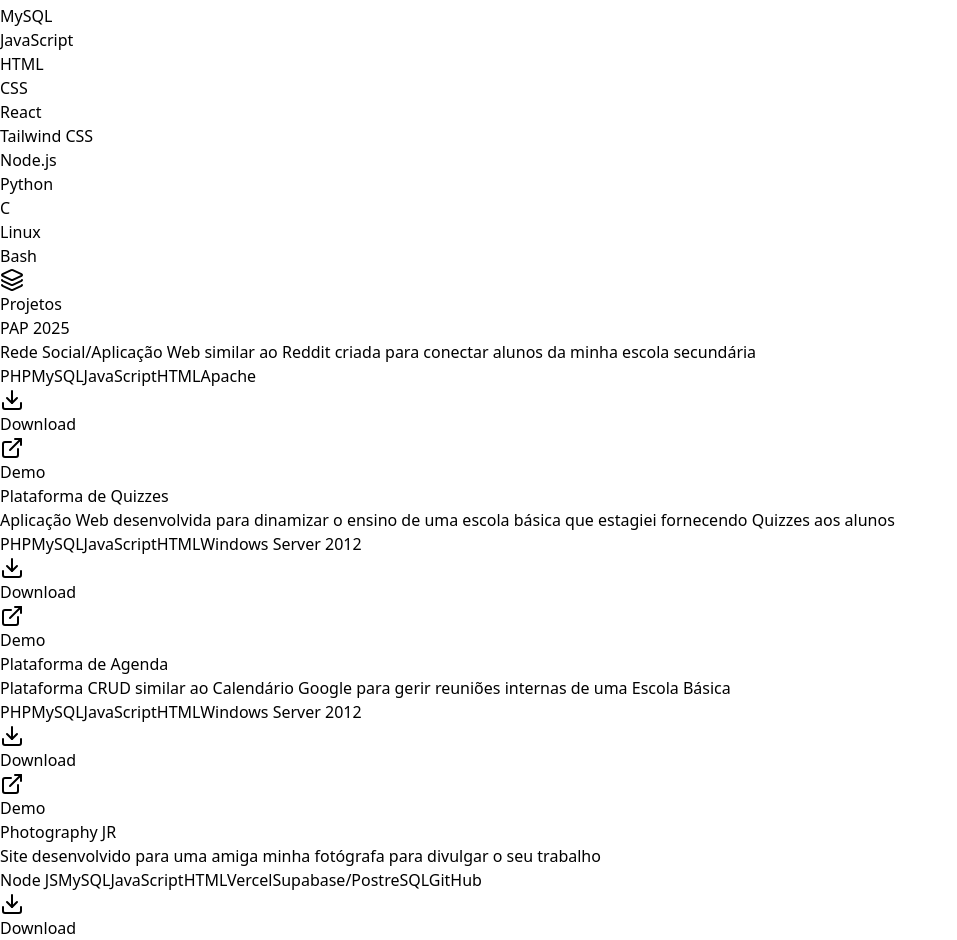
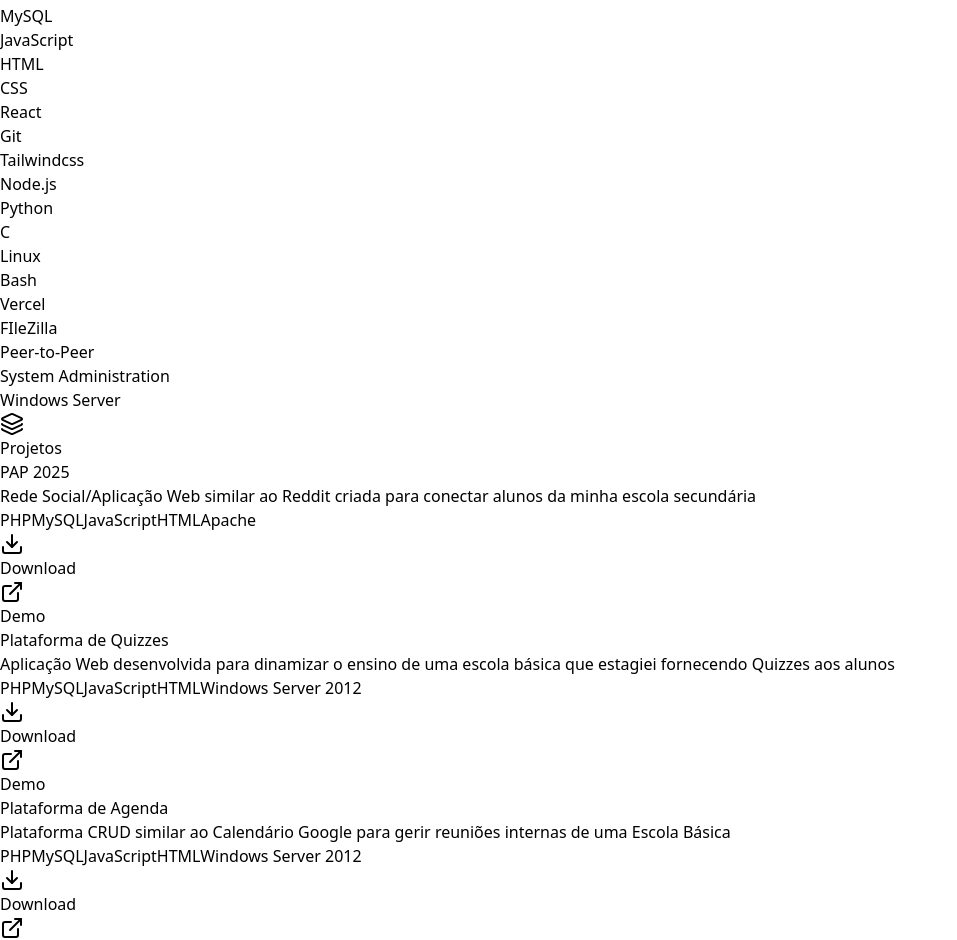
Before and after one commit to sylvzzz/Portfolio, a React (Vite) app: page / in a window 1280 px wide. Shown: the part 404-1344 px from the top of the page, without its empty margins (0-957 px from the left). Built offline with nearby package versions, Linux system fonts and the light colour scheme.

Commit message:
Updating Skills

```diff
--- a/src/app.jsx
+++ b/src/app.jsx
@@ -33,7 +33,7 @@ export default function Portfolio() {
       id: 4,
       name: "Photography JR",
       description: "Site desenvolvido para uma amiga minha fotógrafa para divulgar o seu trabalho",
-      tech: ["Node JS", "MySQL", "JavaScript", "HTML", "Vercel", "Supabase/PostreSQL", "GitHub"],
+      tech: ["Node.js", "MySQL", "JavaScript", "HTML", "Vercel", "Supabase/PostreSQL", "GitHub"],
       downloadUrl: "#",
       demoUrl: "https://photography-jr.vercel.app/"
     },
@@ -64,8 +64,9 @@ export default function Portfolio() {
   ];
 
   const skills = [
-    "PHP", "MySQL", "JavaScript", "HTML", "CSS", "React",
-    "Tailwind CSS", "Node.js", "Python", "C", "Linux", "Bash"
+    "PHP", "MySQL", "JavaScript", "HTML", "CSS", "React", "Git",
+    "Tailwindcss", "Node.js", "Python", "C", "Linux", "Bash", "Vercel", "FIleZilla",
+    "Peer-to-Peer", "System Administration", "Windows Server"
   ];
 
   const socialLinks = [
@@ -113,7 +114,7 @@ export default function Portfolio() {
                 <p className="text-lg text-gray-700 leading-relaxed">
                   Olá, sou o Diogo. Tenho 19 anos e sou super apaixonado por tecnologia e desenvolvimento web, graças á minha paixão procuro sempre aprender mais sobre estas áreas, o que me permite progredir mais facilmente como desenvolvedor.
                   Neste momento sou estudante da 42 Lisboa, onde estou a aprender Python e C principalmente e adquirindo skills importantes como peer-to-peer e alto rigor.
-                  Fora da 42 procuro melhorar o meu desenvolvimento web, ultimamente tenho me focado em React, Node JS e Tailwindcss.
+                  Fora da 42 procuro melhorar o meu desenvolvimento web, ultimamente tenho me focado em React, Node.js e Tailwindcss.
                 </p>
               </div>
             </div>
```
